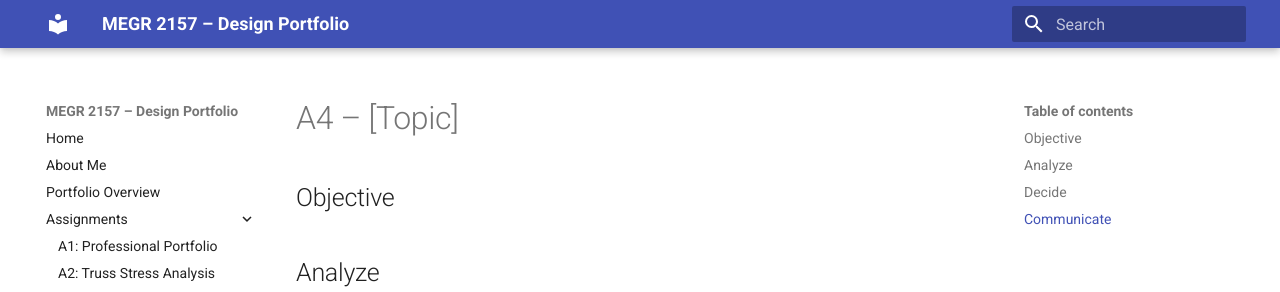
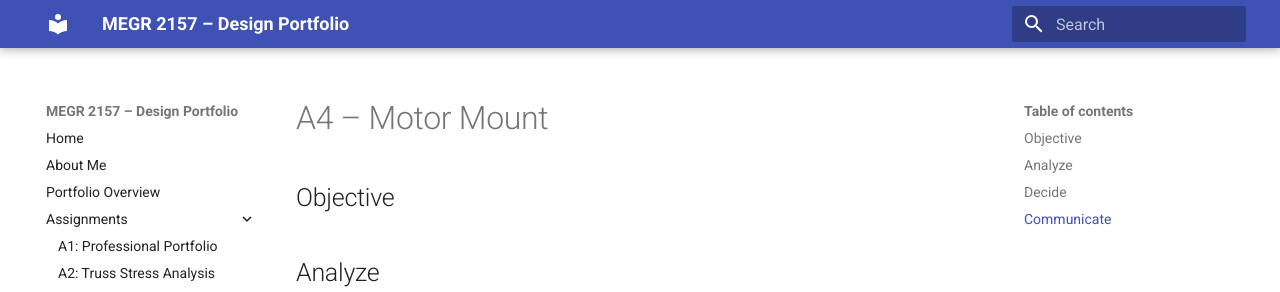
Before and after one commit to AcGallo/Florencondia-MEGR-2157-Portfolio, an MkDocs documentation site: the page built from docs/assignments/A04/index.md, in a window 1280 px wide. Shown: the top 292 px of the page. Built offline with MkDocs 1.6.1 and Material for MkDocs 9.7.7, drawn with Linux system fonts in a browser that asks for light colours.

Commit message:
Update index.md

```diff
--- a/docs/assignments/A04/index.md
+++ b/docs/assignments/A04/index.md
@@ -1,4 +1,4 @@
-# A4 – [Topic]
+# A4 – Motor Mount
 
 ## Objective
 
```
